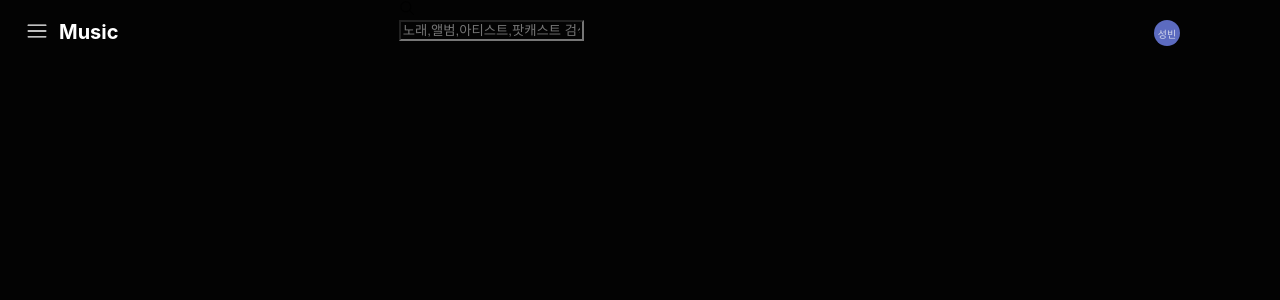
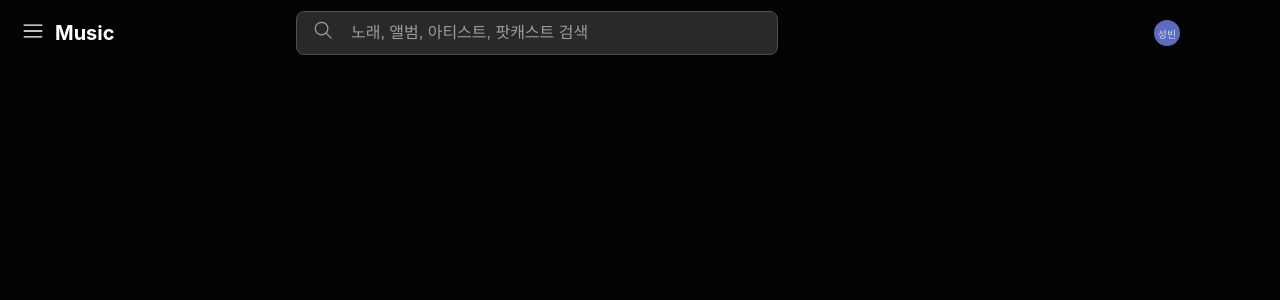
Before and after one commit to optshj/Youtube_Music, a React (Create React App) app: page / in a window 1280 px wide. Shown: the top 300 px of the page. Built offline with nearby package versions, Linux system fonts and the light colour scheme.

Commit message:
[Feat] 검색창 UI 제작중

```diff
--- a/src/components/header/Header.tsx
+++ b/src/components/header/Header.tsx
@@ -15,13 +15,18 @@ const HeaderForm = styled.div`
 `
 
 const LeftContent = styled.div`
-	padding:20px;
+	padding-left:16px;
+	align-items:center;
 	display:flex;
 	order:1;
+	width:224px;
 `
 const CenterContent = styled.div`
 	display:flex;
 	order:2;
+	align-items:center;
+	margin-right:auto;
+	padding-left:56px;
 `
 const RightContent = styled.div`
 	padding:20px;
--- a/src/components/header/Search.tsx
+++ b/src/components/header/Search.tsx
@@ -1,26 +1,59 @@
-import React from 'react';
+import React,{ useState } from 'react';
 import styled from 'styled-components';
 
 import { GoSearch } from "react-icons/go";
 
-const SearchForm = styled.div`
+const SearchForm = styled.div< {isFocused:boolean}>`
+	display:flex;
 	width:480px;
 	height:42px;
+	border-radius:8px;
+	background-color: ${props => props.isFocused ? '#030303':'#292929'};
+	border:1px solid #4a5056;
+	&:foucs{
+		backgorund-color:black;
+	}
 `
 const SearchBar = styled.input`
-	background-color:#030303;
-	display:flex;
+	width:366px;
+	height:40px;
+	padding-right:56px;
+	font-size:16px;
+	font-weight:400;
+	background-color: transparent;
+	border:none;
+	color:white;
+	&::placeholder{
+		color:#9a9e9b;
+	}
+	&:focus{
+		outline:none;
+	}
+
+`
+const SearchIconForm = styled.div`
+	color:#9a9e9b;
+	font-size:20px;
+	padding:8px 16px;
+	cursor:pointer;
 `
 function Search(){
+	const [isSearchFocused,setIsSearchFocused] = useState(false);
 
-
+	const handleFocus = () => {
+		setIsSearchFocused(true);
+	}
+	const handleBlur = () => {
+		setIsSearchFocused(false);
+	}
 	return(
 		<>
-			<SearchForm>
+			<SearchForm isFocused={isSearchFocused} >
+				<SearchIconForm>
+					<GoSearch />
+				</SearchIconForm>
 
-				<GoSearch />
-				<SearchBar type="text" placeholder="노래,앨범,아티스트,팟캐스트 검색">
-				</SearchBar>
+				<SearchBar type="text" placeholder="노래, 앨범, 아티스트, 팟캐스트 검색" onFocus={handleFocus} onBlur={handleBlur}></SearchBar>
 			</SearchForm>
 		</>
 	)
```
